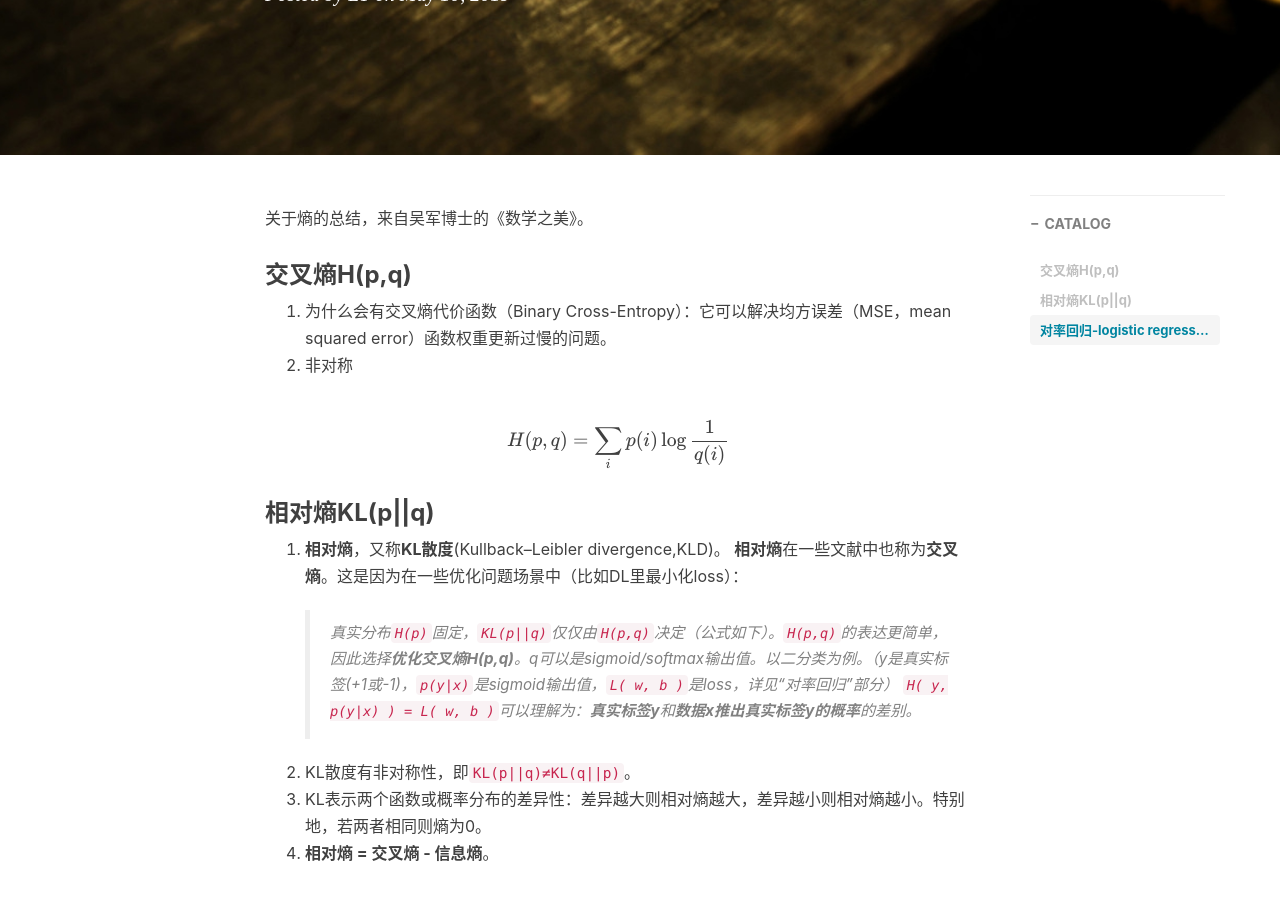
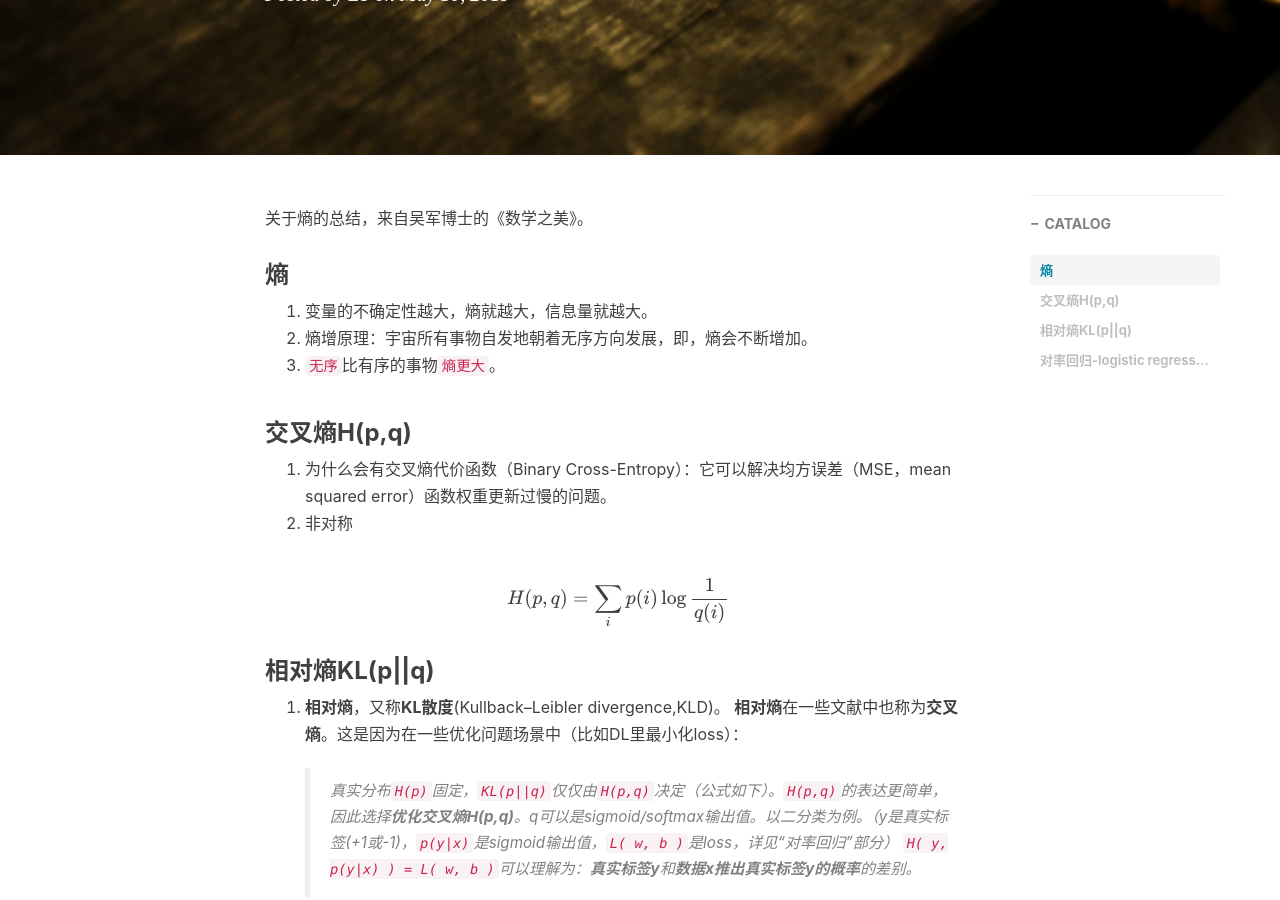
Before and after one commit to LeeeLiu/leeeliu.github.io, a Jekyll site: the page built from _posts/2019-05-10-代价函数、二分类问题.md, in a window 1280 px wide and 900 px high, scrolled down 368 px. Built offline with Jekyll 4.4.1, drawn with Linux system fonts in a browser that asks for light colours; nearby versions of some CDN libraries; formulas are drawn with MathJax 3; comment, search, counter and statistics services are not loaded.

Commit message:
Update 2019-05-10-代价函数、二分类问题.md

```diff
--- a/_posts/2019-05-10-代价函数、二分类问题.md
+++ b/_posts/2019-05-10-代价函数、二分类问题.md
@@ -13,6 +13,11 @@ tags:
 
 
 关于熵的总结，来自吴军博士的《数学之美》。
+### 熵
+1. 变量的不确定性越大，熵就越大，信息量就越大。
+2. 熵增原理：宇宙所有事物自发地朝着无序方向发展，即，熵会不断增加。
+3. `无序`比有序的事物`熵更大`。
+
 ### 交叉熵H(p,q)
 1. 为什么会有交叉熵代价函数（Binary Cross-Entropy）：它可以解决均方误差（MSE，mean squared error）函数权重更新过慢的问题。
 2. 非对称
```
